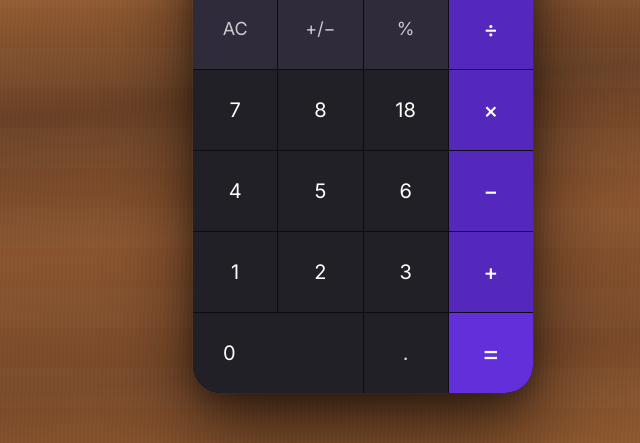
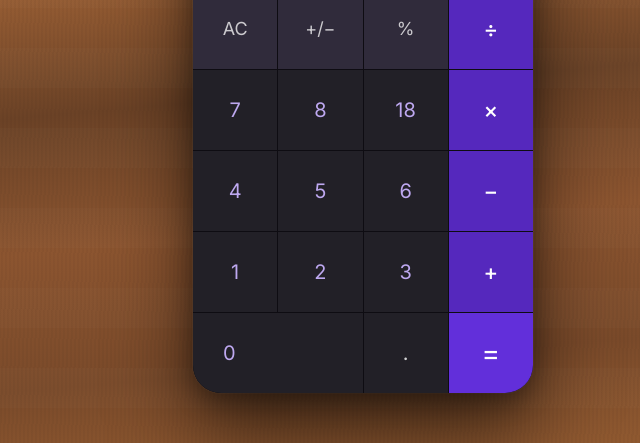
Before and after one commit to santai-artifacts/wow-untitled-project-3-3, a plain HTML site: page index.html in a window 1280 px wide. Shown: the part 312-755 px from the top of the page, 277-917 px from the left. Drawn offline with Linux system fonts and the light colour scheme.

Commit message:
Agent changes

```diff
--- a/index.html
+++ b/index.html
@@ -121,7 +121,7 @@
 
     .btn-digit {
       background: hsl(var(--h), 10%, 14%);
-      color: #fff;
+      color: hsl(var(--h), 70%, 80%);
     }
     .btn-digit:hover { background: hsl(var(--h), 10%, 18%); }
 
```
